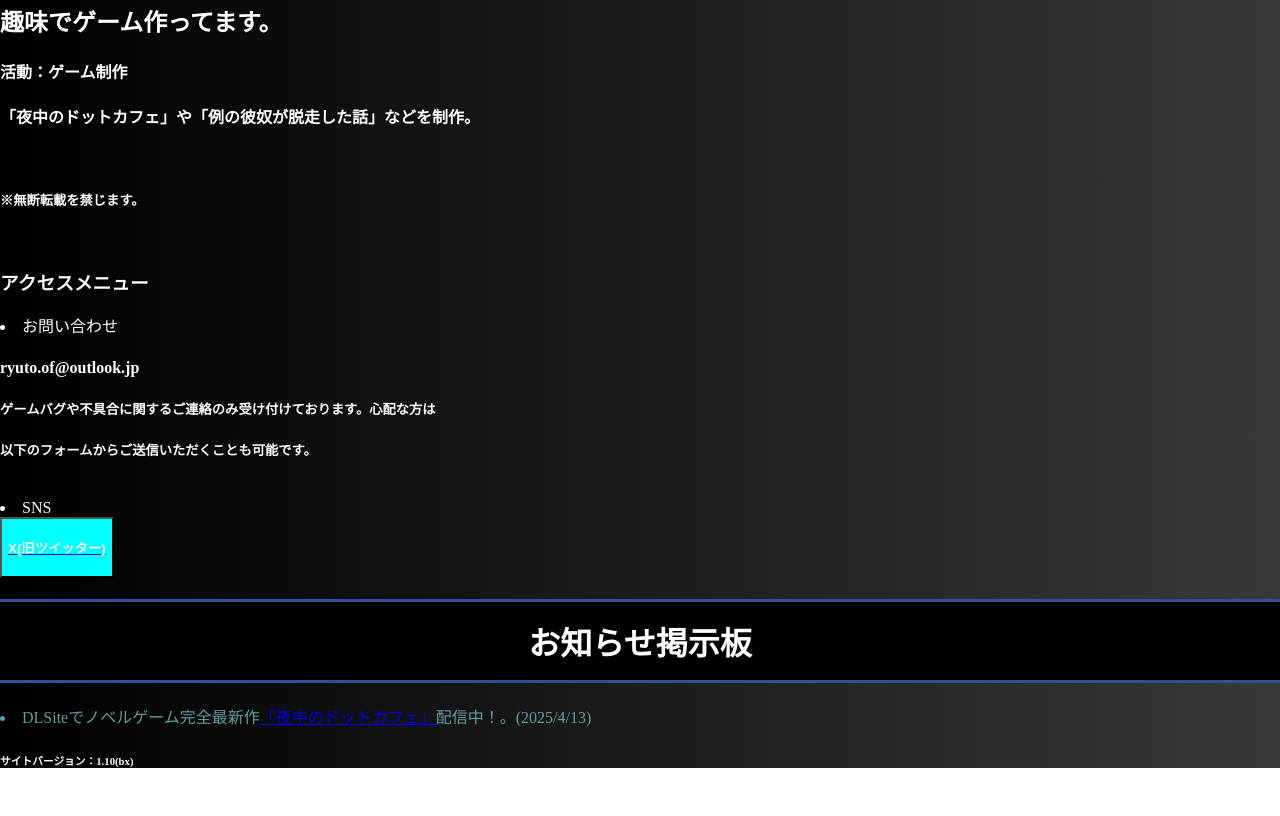
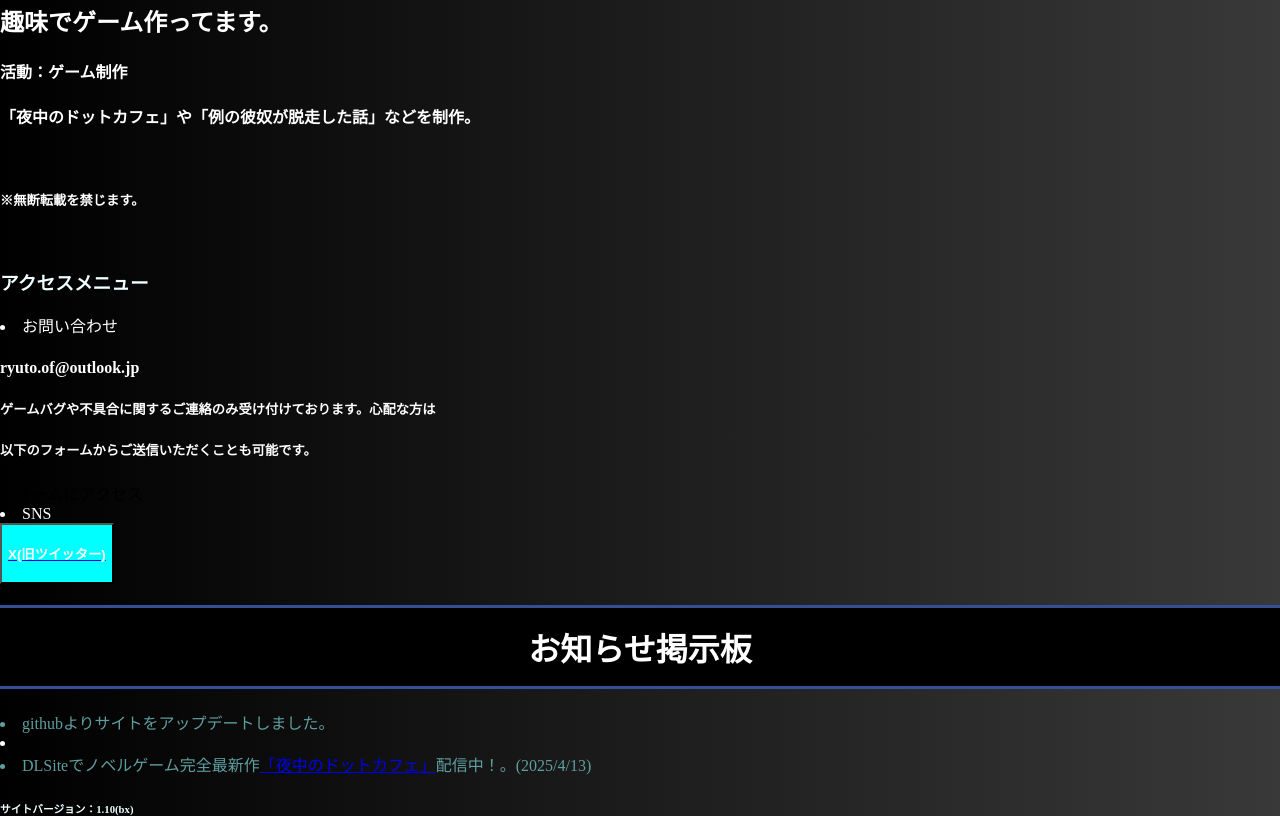
Before and after one commit to noua342/hompage, a plain HTML site: page index.html in a window 1280 px wide. Shown: the part 328-1144 px from the top of the page. Before the commit the page ends 1096 px from the top, so only its background shows below. Drawn offline with Linux system fonts and the light colour scheme.

Commit message:
Update index.html
Fix incomplete parts of the site

```diff
--- a/index.html
+++ b/index.html
@@ -20,10 +20,12 @@
 <h4>ryuto.of@outlook.jp</h4>
 <h5>ゲームバグや不具合に関するご連絡のみ受け付けております。心配な方は</h5>
 <h5>以下のフォームからご送信いただくことも可能です。</h5>
+<h5　href="https://forms.gle/xxAepJCasGwDDqS96">フォームにアクセス</h5>
 <br>
 <li>SNS</li>
 <button style="background-color: cyan;"><a href="https://x.com/DennouWorkshop"><h4>X(旧ツイッター)</h4></a></button>
 <h1>お知らせ掲示板</h1>
+<li style="color: cadetblue;">githubよりサイトをアップデートしました。<li>
 <li style="color: cadetblue;">DLSiteでノベルゲーム完全最新作<a href="https://www.dlsite.com/home/work/=/product_id/RJ01370348.html/?utm_medium=social-media&utm_campaign=autopost_new&utm_content=RJ01370348">「夜中のドットカフェ」</a>配信中！。(2025/4/13)</li>
 <h6 style="color: azure;">サイトバージョン：1.10(bx)</h6>
 </div>
```
